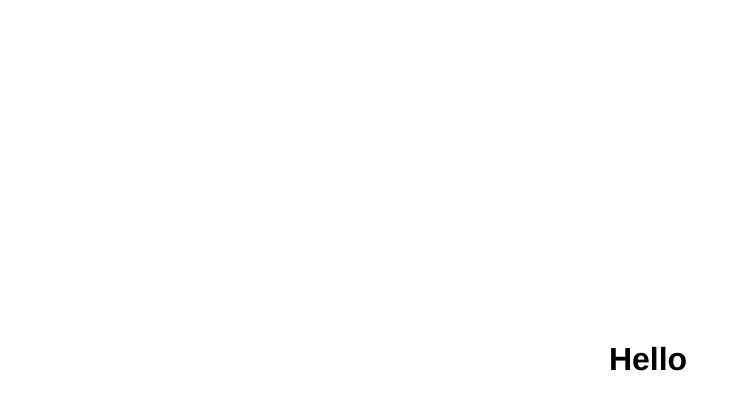
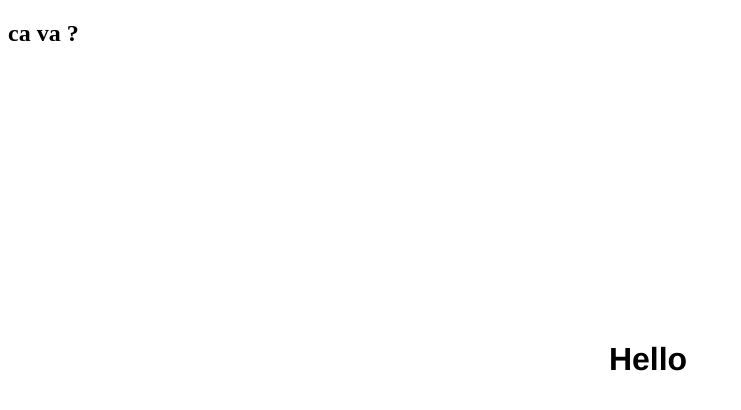
Before and after one commit to Raphaelzimeray/hi, a plain HTML site: page index.html in a window 1280 px wide. Shown: the whole page, without its empty margins (0-741 px from the left). Drawn offline with Linux system fonts and the light colour scheme.

Commit message:
Update index.html

```diff
--- a/index.html
+++ b/index.html
@@ -17,6 +17,6 @@
   </style>
   <body>
     <h1>Hello</h1>
-    <h2></h2>
+    <h2>ca va ?</h2>
   </body>
  </html>
```
